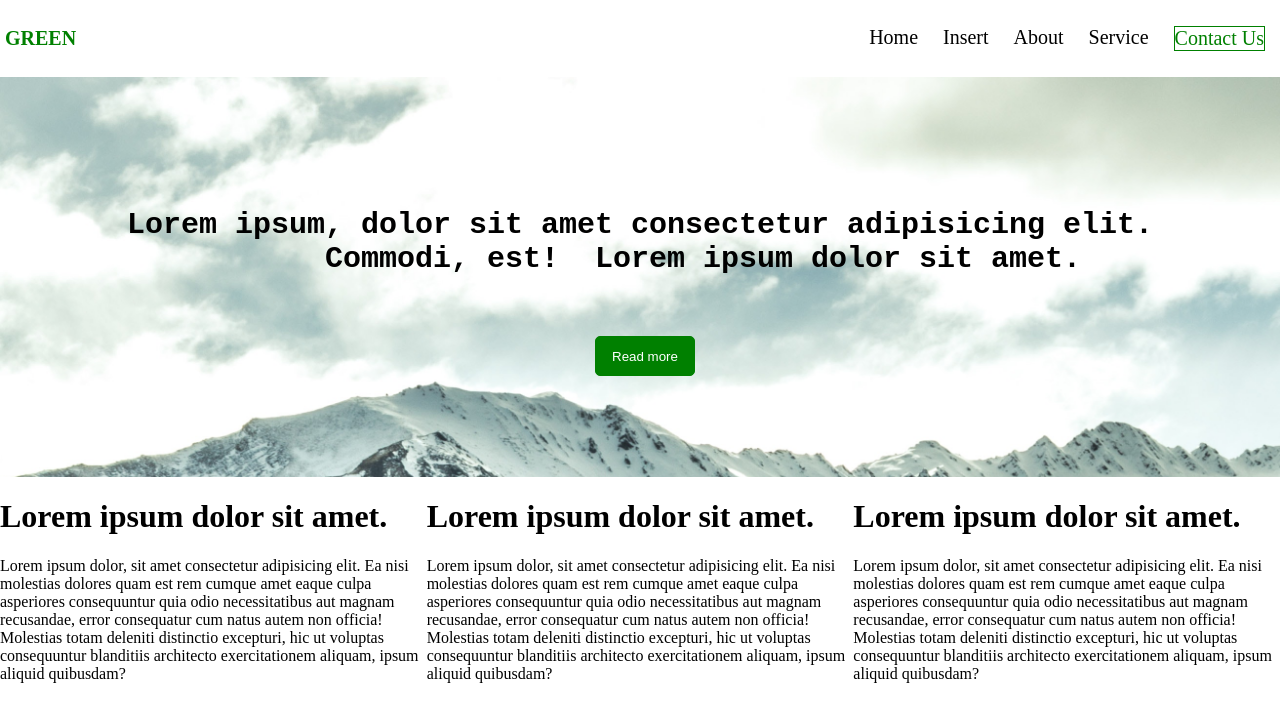
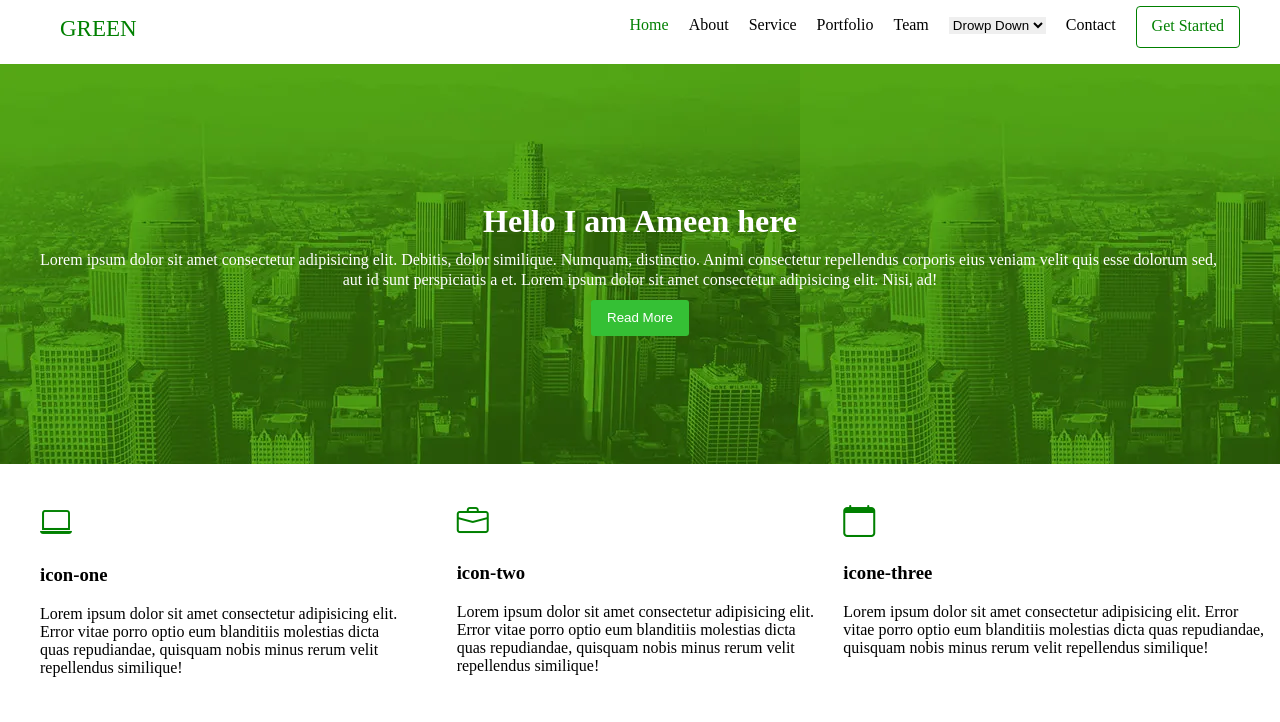
Before and after one commit to Muhammmad-Ameen/IncubationTasks, a plain HTML site: page Index.html in a window 1280 px wide. Drawn offline with nearby package versions, Linux system fonts and the light colour scheme.

Commit message:
first task using html css

```diff
--- a/Index.css
+++ /dev/null
@@ -1,79 +0,0 @@
-body{
-    margin: 0;
-    padding: 0;
-}
-
-.image{
-    background-image: url("pexels-kyle-roxas-2187626.jpg");
-    background-size: cover;
-    width: 100%;
-    height: 400px;
-    display: flex;
-    justify-content:center;
-    align-items: center;
-
-}
-
-h4{
-    font-size: 20px;
-    color: green;
-    margin-left: 5px;
-}
-
-.btn{
-    border:1px solid green ;
-    width: 100px;
-    height: 40px;
-    background-color: green;
-    color: white;
-    border-radius: 5px;
-}
-.btn:hover{
-    cursor: pointer;
-}
-
-.text {
-    font-size: 30px;
-    font-weight: 700;
-
-
-}
-
-header {
-    display: flex;
-    justify-content:space-between;
-
-
-
-}
-
-
-ul{
-    display: flex;
-
-
-}
-
-ul li{
-    margin: 10px;
-    margin-right: 15px;
-    font-size:20px;
-    list-style: none;
-
-}
-
-
-
-.contact {
-    border: 1px solid green;
-    color: green;
-
-}
-
-li .contact {
-    margin: 10px;
-}
- footer {
-    display: flex;
-    justify-content: space-between;
-}
--- a/Index.html
+++ b/Index.html
@@ -3,67 +3,81 @@
 <head>
     <meta charset="UTF-8">
     <meta name="viewport" content="width=device-width, initial-scale=1.0">
-    <link rel="stylesheet" href="Index.css">
     <title>Document</title>
+    <link rel="stylesheet" href="style.css">
+    <link rel="stylesheet" href="https://cdn.jsdelivr.net/npm/bootstrap-icons@1.10.5/font/bootstrap-icons.css">
 </head>
-
-<style>
-    body{
-        height: 100%;
-        width: 100%;
-    }
-</style>
 <body>
 
 
     <header>
-
-    <div>
-      <h4>GREEN</h4>
-    </div>
-
         <ul>
-        <li>Home</li>
-        <li>Insert</li>
+            <li class="GREEN">GREEN</li>
+        </ul>
+        <ul>
+            <li class="home">Home</li>
             <li>About</li>
             <li>Service</li>
-        <li class="contact">Contact Us</li>
+            <li>Portfolio</li>
+            <li>Team</li>
+            <li>
+                <label for="cars"></label>
+                <select name="cars" id="cars">
+                <option value="volvo">Drowp Down</option>
+                <option value="saab">Saab</option>
+                <option value="opel">Opel</option>
+                <option value="audi">Audi</option>
+              </select></li>
+            <li>Contact</li>
+            <li class="start"> Get Started</li>
         </ul>
     </header>
 
 
-<div class="image">
- <h1>
-    <pre>
-        <p class="text">Lorem ipsum, dolor sit amet consectetur adipisicing elit.
-           Commodi, est!  Lorem ipsum dolor sit amet. </p>
-                              <button class="btn">Read more</button>
-     </pre>
- </h1>
+
+    <!-- slidebar -->
 
 
+    <div class="slidebar">
+
+        <h1 class="slidebar-heading">Hello I am Ameen here</h1>
+        <p class="slidebar-content">Lorem ipsum dolor sit amet consectetur adipisicing elit. Debitis, dolor similique. Numquam, distinctio. Animi consectetur repellendus corporis eius veniam velit quis esse dolorum sed, aut id sunt perspiciatis a et.
+            Lorem ipsum dolor sit amet consectetur adipisicing elit. Nisi, ad!
+        </p>
+           <div>
+            <button>
+                Read More
+            </button>
+           </div>
     </div>
 
 
- <footer>
-  <div>
-    <h1>Lorem ipsum dolor sit amet.</h1>
-    <p>Lorem ipsum dolor, sit amet consectetur adipisicing elit. Ea nisi molestias dolores quam est rem cumque amet eaque culpa asperiores consequuntur quia odio necessitatibus aut magnam recusandae, error consequatur cum natus autem non officia! Molestias totam deleniti distinctio excepturi, hic ut voluptas consequuntur blanditiis architecto exercitationem aliquam, ipsum aliquid quibusdam?</p>
+    <!-- icons bar -->
+
+    <div class="icons-bar">
+            <div class="icon-one">
+                <h1>
+                    <i class="bi bi-laptop"></i>
+                </h1>
+                <h3>icon-one</h3>
+                <p class="icons-content">Lorem ipsum dolor sit amet consectetur adipisicing elit. Error vitae porro optio eum blanditiis molestias dicta quas repudiandae, quisquam nobis minus rerum velit repellendus similique!</p>
             </div>
-
-  <div>
-    <h1>Lorem ipsum dolor sit amet.</h1>
-    <p>Lorem ipsum dolor, sit amet consectetur adipisicing elit. Ea nisi molestias dolores quam est rem cumque amet eaque culpa asperiores consequuntur quia odio necessitatibus aut magnam recusandae, error consequatur cum natus autem non officia! Molestias totam deleniti distinctio excepturi, hic ut voluptas consequuntur blanditiis architecto exercitationem aliquam, ipsum aliquid quibusdam?</p>
+            <div class="icon-two">
+                <h1 class="icon-two-heading">
+                    <i class="bi bi-briefcase"></i>
+                </h1>
+                <h3>
+                    icon-two
+                </h3>
+                <p class="icons-content">Lorem ipsum dolor sit amet consectetur adipisicing elit. Error vitae porro optio eum blanditiis molestias dicta quas repudiandae, quisquam nobis minus rerum velit repellendus similique!</p>
             </div>
-
-  <div>
-    <h1>Lorem ipsum dolor sit amet.</h1>
-    <p>Lorem ipsum dolor, sit amet consectetur adipisicing elit. Ea nisi molestias dolores quam est rem cumque amet eaque culpa asperiores consequuntur quia odio necessitatibus aut magnam recusandae, error consequatur cum natus autem non officia! Molestias totam deleniti distinctio excepturi, hic ut voluptas consequuntur blanditiis architecto exercitationem aliquam, ipsum aliquid quibusdam?</p>
-
+            <div class="icon-three">
+                <h1 >
+                    <i class="bi bi-calendar"></i>
+                </h1>
+                <h3>icone-three</h3>
+                <p class="icons-content">Lorem ipsum dolor sit amet consectetur adipisicing elit. Error vitae porro optio eum blanditiis molestias dicta quas repudiandae, quisquam nobis minus rerum velit repellendus similique!</p>
             </div>
- </footer>
-
-
-
+    </div>
 </body>
 </html>
--- /dev/null
+++ b/style.css
@@ -0,0 +1,126 @@
+body{
+    margin: 0px;
+    padding: 0px;
+}
+
+
+header{
+    display: flex;
+    justify-content: space-between;
+}
+
+ul{
+    display: flex;
+    margin-right: 20px;
+}
+
+ul li {
+    list-style: none;
+    margin-right: 20px;
+}
+
+.GREEN{
+    color: green;
+    margin-left: 20px;
+    font-size: 23px;
+
+}
+
+.home{
+    color: green;
+}
+
+select{
+    border: none;
+}
+
+.start{
+   border: 1px solid green;
+   padding: 10px 15px;
+   position: relative;
+   bottom: 10px;
+   border-radius: 4px;
+   color: green;
+   height: 20px;
+
+}
+
+/* slidebaer */
+
+
+.slidebar{
+    background-image: url("green.webp");
+    margin-top:-10px;
+    height: 400px;
+    width: 100%;
+    display: flex;
+    justify-content: center;
+    align-items: center;
+    flex-direction: column;
+    line-height: 15px;
+
+
+
+}
+.slidebar-heading{
+
+    color: white;
+
+}
+
+
+.slidebar-content{
+    margin: 0px 40px;
+    text-align-last: center;
+    color: white;
+    line-height: 20px;
+}
+
+button{
+    padding: 8px 16px;
+    background-color: rgb(53, 192, 53);
+    color:white;
+    border: none;
+    margin-top: 10px;
+    line-height: 20px;
+    border-radius: 3px;
+}
+
+button:hover{
+    cursor: pointer;
+    background-color: rgb(64, 206, 64);
+    border-radius: 2px;
+}
+
+.icons-bar{
+
+    column-count: 3;
+    column-gap: 40px;
+    column-rule: 1px solid white;
+    /* text-align: justify; */
+    column-gap: 50px;
+    margin: 40px 40px 0px 40px;
+
+
+}
+
+.icon-three{
+    margin: -30px;
+}
+
+i {
+    color: green;
+    margin-top: -30px;
+}
+
+i .bi-laptop {
+   font-size: 50px;
+}
+
+.icon-two-heading{
+  margin-top: 40px;
+}
+
+.icon-one{
+    margin-top: -20px;
+}
```
Also changed, not shown: Image.JPG (deleted), SlideBarProject.JPG (deleted), green.webp (added), pexels-kyle-roxas-2187626.jpg (deleted). Lines whose indentation alone changed are shown as unchanged.
